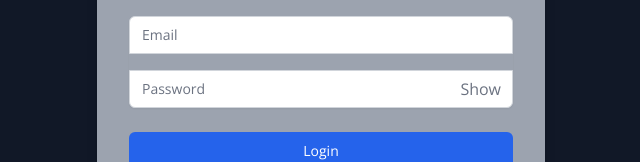
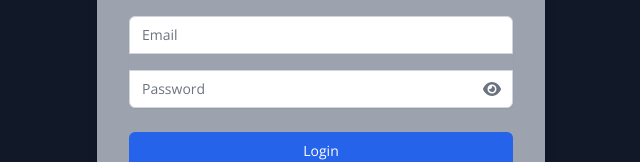
Before and after one commit to bsc-inf-07-2O/PROJECT-GROUP-15, a React (Create React App) app in the folder FRONTEND/: page / in a window 1280 px wide. Shown: the part 347-509 px from the top of the page, without its empty margins (319-959 px from the left). Built offline with nearby package versions, Linux system fonts and the light colour scheme.

Commit message:
substitute 'show' and 'hide' words with eye icon on password in login page

```diff
--- a/FRONTEND/src/components/Login.js
+++ b/FRONTEND/src/components/Login.js
@@ -1,6 +1,9 @@
 import React, { useState } from 'react';
 import { Link, useNavigate } from 'react-router-dom';
 import axios from 'axios';
+// Import Font Awesome for icons
+import { FontAwesomeIcon } from '@fortawesome/react-fontawesome';
+import { faEye, faEyeSlash } from '@fortawesome/free-solid-svg-icons';
 
 const LoginForm = () => {
   const [loginDetails, setLoginDetails] = useState({ email: '', password: '' });
@@ -62,7 +65,6 @@
               <input
                 type="email"
                 name="email"
-
                 placeholder="Email"
                 value={loginDetails.email}
                 onChange={handleLoginInputChange}
@@ -83,7 +85,7 @@
                 onClick={() => setShowPassword(!showPassword)}
                 className="absolute inset-y-0 right-0 flex items-center pr-3 text-gray-500"
               >
-                {showPassword ? 'Hide' : 'Show'}
+                <FontAwesomeIcon icon={showPassword ? faEyeSlash : faEye} />
               </button>
             </div>
           </div>
```
